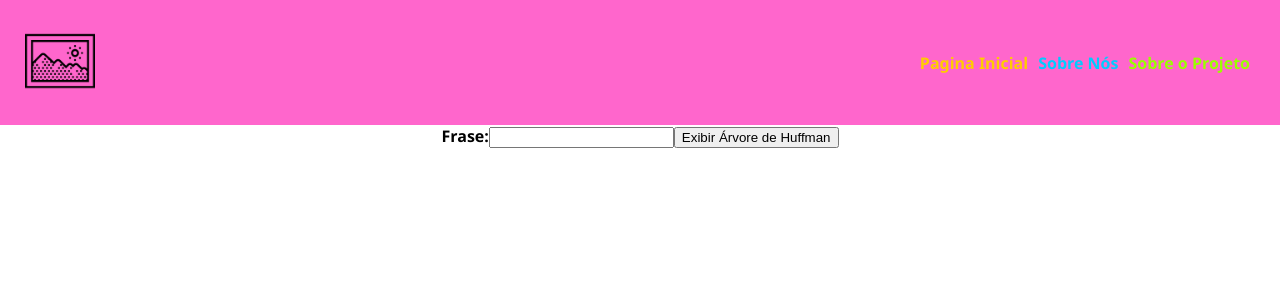
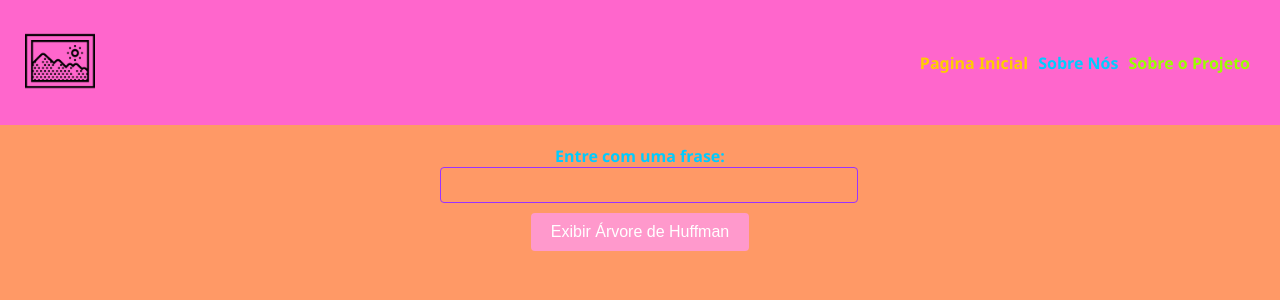
Before and after one commit to projeto-de-algoritmos/Greed_HuffTree-Explorer, a React (Create React App) app: page /Greed_HuffTree-Explorer/about-the-project in a window 1280 px wide. Both pictures are taken after a click on the element "Pagina Inicial". Shown: the top 300 px of the page. Built offline with nearby package versions, Linux system fonts and the light colour scheme.

Commit message:
adicionando novos componentes e a visaõ da arvore

```diff
--- a/package.json
+++ b/package.json
@@ -9,6 +9,7 @@
     "gh-pages": "^5.0.0",
     "huffman.js": "^0.2.0",
     "react": "^18.2.0",
+    "react-d3-tree": "^3.6.1",
     "react-dom": "^18.2.0",
     "react-router-dom": "^6.11.2",
     "react-scripts": "5.0.1",
--- a/src/App.css
+++ b/src/App.css
@@ -65,7 +65,7 @@ body,
   text-align: center;
   display: flex;
   flex-direction: column;
-  min-height: 100vh;
+  height: 100%;
   font-weight: bold;
   font-family: 'Segoe UI', Tahoma, Geneva, Verdana, sans-serif;
 }
--- a/src/components/Huffman.js
+++ b/src/components/Huffman.js
@@ -1,57 +1,14 @@
 import React, { useState } from 'react';
-import './styles/Huffman.css';
-
-const HuffmanNode = ({ node }) => {
-  if (!node) {
-    return null;
-  }
-
-  const { char, frequency, left, right } = node;
-
-  return (
-    <div className="huffman-node">
-      <div className="huffman-branches">
-        <div className="huffman-branch huffman-branch-left" />
-        <div className="huffman-branch huffman-branch-right" />
-      </div>
-      <div className="huffman-content">
-        <span className="huffman-char">{char}</span>
-        <span className="huffman-frequency">({frequency})</span>
-      </div>
-      <div className="huffman-children">
-        <HuffmanNode node={left} />
-        <HuffmanNode node={right} />
-      </div>
-    </div>
-  );
-};
-
-const HuffmanTree = ({ tree }) => {
-  return (
-    <div className="huffman-tree">
-      <h2>Árvore de Huffman</h2>
-      <div className="huffman-root">
-        <HuffmanNode node={tree} />
-      </div>
-    </div>
-  );
-};
+import InputForm from './InputForm';
+import HuffmanTree from './HuffmanTree';
+import HuffmanCodes from './HuffmanCodes';
+import './styles/Huffman.css'
 
 const Huffman = () => {
-  const [input, setInput] = useState('');
   const [tree, setTree] = useState(null);
   const [codes, setCodes] = useState(null);
 
-  const handleInputChange = (event) => {
-    setInput(event.target.value);
-  };
-
-  const handleSubmit = (event) => {
-    event.preventDefault();
-    if (input.length === 0) {
-      alert('Digite uma frase!');
-      return;
-    }
+  const handleFormSubmit = (input) => {
     const frequencyMap = {};
     for (const char of input) {
       frequencyMap[char] = frequencyMap[char] ? frequencyMap[char] + 1 : 1;
@@ -80,8 +37,7 @@ const Huffman = () => {
       };
       nodes.push(parent);
     }
-
-    return nodes[0]; // A raiz da árvore é o último nó restante no array
+    return nodes[0];
   };
 
   const buildHuffmanCodes = (tree) => {
@@ -99,27 +55,10 @@ const Huffman = () => {
   };
 
   return (
-    <div>
-      <form onSubmit={handleSubmit}>
-        <label>
-          Frase:
-          <input type="text" value={input} onChange={handleInputChange} />
-        </label>
-        <button type="submit">Exibir Árvore de Huffman</button>
-      </form>
+    <div className='Huffman'>
+      <InputForm onFormSubmit={handleFormSubmit} />
       {tree && <HuffmanTree tree={tree} />}
-      {codes && (
-        <div className="huffman-codes">
-          <h2>Códigos Huffman</h2>
-          <ul>
-            {Object.keys(codes).map((char) => (
-              <li key={char}>
-                {char}: <code>{codes[char]}</code>
-              </li>
-            ))}
-          </ul>
-        </div>
-      )}
+      {codes && <HuffmanCodes codes={codes} />}
     </div>
   );
 };
--- /dev/null
+++ b/src/components/HuffmanCodes.js
@@ -0,0 +1,19 @@
+import React from 'react';
+import './styles/HuffmanCodes.css'
+
+const HuffmanCodes = ({ codes }) => {
+    return (
+        <div className="HuffmanCodes">
+            <h2>Códigos Huffman</h2>
+            <ul>
+                {Object.keys(codes).map((char) => (
+                    <li key={char}>
+                        {char}: <code>{codes[char]}</code>
+                    </li>
+                ))}
+            </ul>
+        </div>
+    );
+};
+
+export default HuffmanCodes;
--- /dev/null
+++ b/src/components/HuffmanTree.js
@@ -0,0 +1,41 @@
+import React from 'react';
+import { Tree } from 'react-d3-tree';
+import './styles/HuffmanTree.css';
+
+const HuffmanTree = ({ tree }) => {
+    const convertTreeData = (node) => {
+        if (!node) {
+            return null;
+        }
+
+        return {
+            name: `${node.char} (${node.frequency})`,
+            children: [
+                convertTreeData(node.left),
+                convertTreeData(node.right),
+            ].filter(Boolean),
+        };
+    };
+
+    const treeData = convertTreeData(tree);
+
+    return (
+        <>
+            <p>Sinta-se à vontade para visualizar a árvore</p>
+            <div className="HuffmanTree">
+                <div className="HuffmanTree__svgContainer">
+                    <Tree
+                        data={treeData}
+                        orientation="vertical"
+                        translate={{ x: 0, y: 0 }}
+                        separation={{ siblings: 0.5, nonSiblings: 0.5 }}
+                        nodeSize={{ x: 150, y: 100 }}
+                    />
+                </div>
+            </div>
+            <p>Experimente arrastar para os lados, aumentar ou diminuir a árvore!</p>
+        </>
+    );
+};
+
+export default HuffmanTree;
--- /dev/null
+++ b/src/components/InputForm.js
@@ -0,0 +1,31 @@
+import React, { useState } from 'react';
+import './styles/InputForm.css'
+
+const InputForm = ({ onFormSubmit }) => {
+    const [input, setInput] = useState('');
+
+    const handleInputChange = (event) => {
+        setInput(event.target.value);
+    };
+
+    const handleSubmit = (event) => {
+        event.preventDefault();
+        if (input.length === 0) {
+            alert('Digite uma frase!');
+            return;
+        }
+        onFormSubmit(input);
+    };
+
+    return (
+        <form className='InputForm' onSubmit={handleSubmit}>
+            <label>
+                Entre com uma frase:
+                <input type="text" value={input} onChange={handleInputChange} />
+            </label>
+            <button type="submit">Exibir Árvore de Huffman</button>
+        </form>
+    );
+};
+
+export default InputForm;
--- a/src/components/styles/Huffman.css
+++ b/src/components/styles/Huffman.css
@@ -1,60 +1,9 @@
-/* Huffman.css */
-
-.huffman-tree {
-    margin-top: 20px;
-  }
-
-  .huffman-root {
-    display: flex;
-    justify-content: center;
-    align-items: center;
-  }
-
-  .huffman-node {
-    position: relative;
-    display: flex;
-    flex-direction: column;
-    align-items: center;
-    margin: 10px;
-  }
-
-  .huffman-branches {
-    display: flex;
-    justify-content: center;
-    margin-top: 10px;
-  }
-
-  .huffman-branch {
-    width: 80px;
-    height: 1px;
-    background-color: black;
-  }
-
-  .huffman-branch-left {
-    margin-right: 20px;
-  }
-
-  .huffman-branch-right {
-    margin-left: 20px;
-  }
-
-  .huffman-content {
-    display: flex;
-    flex-direction: column;
-    align-items: center;
-    margin-top: 10px;
-  }
-
-  .huffman-char {
-    font-weight: bold;
-  }
-
-  .huffman-frequency {
-    margin-top: 5px;
-  }
-
-  .huffman-children {
-    display: flex;
-    justify-content: center;
-    margin-top: 10px;
-  }
+.Huffman {
+  position: relative;
+  text-align: center;
+  width: 100%;
+  background-color: var(--color-playful-peach);
+  display: flexbox;
+  flex-grow: 1;
+  padding: 0;
+}
--- /dev/null
+++ b/src/components/styles/HuffmanCodes.css
@@ -0,0 +1,28 @@
+.HuffmanCodes {
+    text-align: center;
+    margin: 20px auto;
+    max-width: 400px;
+}
+
+.HuffmanCodes h2 {
+    color: var(--color-electric-blue);
+    margin-bottom: 10px;
+}
+
+.HuffmanCodes ul {
+    list-style-type: none;
+    padding: 0;
+    margin: 0;
+}
+
+.HuffmanCodes li {
+    margin-bottom: 10px;
+    color: var(--color-purple-haze);
+}
+
+.HuffmanCodes code {
+    background-color: var(--color-playful-peach);
+    color: white;
+    padding: 2px 6px;
+    border-radius: 4px;
+}
--- /dev/null
+++ b/src/components/styles/HuffmanTree.css
@@ -0,0 +1,24 @@
+:root {
+    color: var(--color-purple-haze);
+}
+
+.HuffmanTree {
+    width: 50%;
+    height: 450px;
+    display: flex;
+    justify-content: center;
+    align-items: center;
+    background-color: var(--color-purple-haze);
+    border-radius: 10%;
+    position: relative;
+    box-shadow: 0 0 10px rgba(0, 0, 0, 0.3);
+    left: 25%;
+}
+
+.HuffmanTree__svgContainer {
+    display: flex;
+    justify-content: center;
+    align-items: center;
+    width: 100%;
+    height: 100%;
+}
--- /dev/null
+++ b/src/components/styles/InputForm.css
@@ -0,0 +1,38 @@
+.InputForm {
+    text-align: center;
+    margin: 20px auto;
+    max-width: 400px;
+}
+
+.InputForm label {
+    display: block;
+    margin-bottom: 10px;
+    color: var(--color-electric-blue);
+}
+
+.InputForm input[type="text"] {
+    width: 100%;
+    padding: 8px;
+    border: 1px solid var(--color-purple-haze);
+    border-radius: 4px;
+    font-size: 16px;
+    font-weight: bold;
+    font-family: cursive;
+    color: var(--color-purple-haze);
+    background: none;
+    outline: none;
+}
+
+.InputForm button[type="submit"] {
+    background-color: var(--color-bubblegum-pop);
+    color: white;
+    padding: 10px 20px;
+    border: none;
+    border-radius: 4px;
+    cursor: pointer;
+    font-size: 16px;
+}
+
+.InputForm button[type="submit"]:hover {
+    background-color: var(--color-playful-peach);
+}
```
Also changed, not shown: 1 other file (tests, documents, lock files or other folders).
